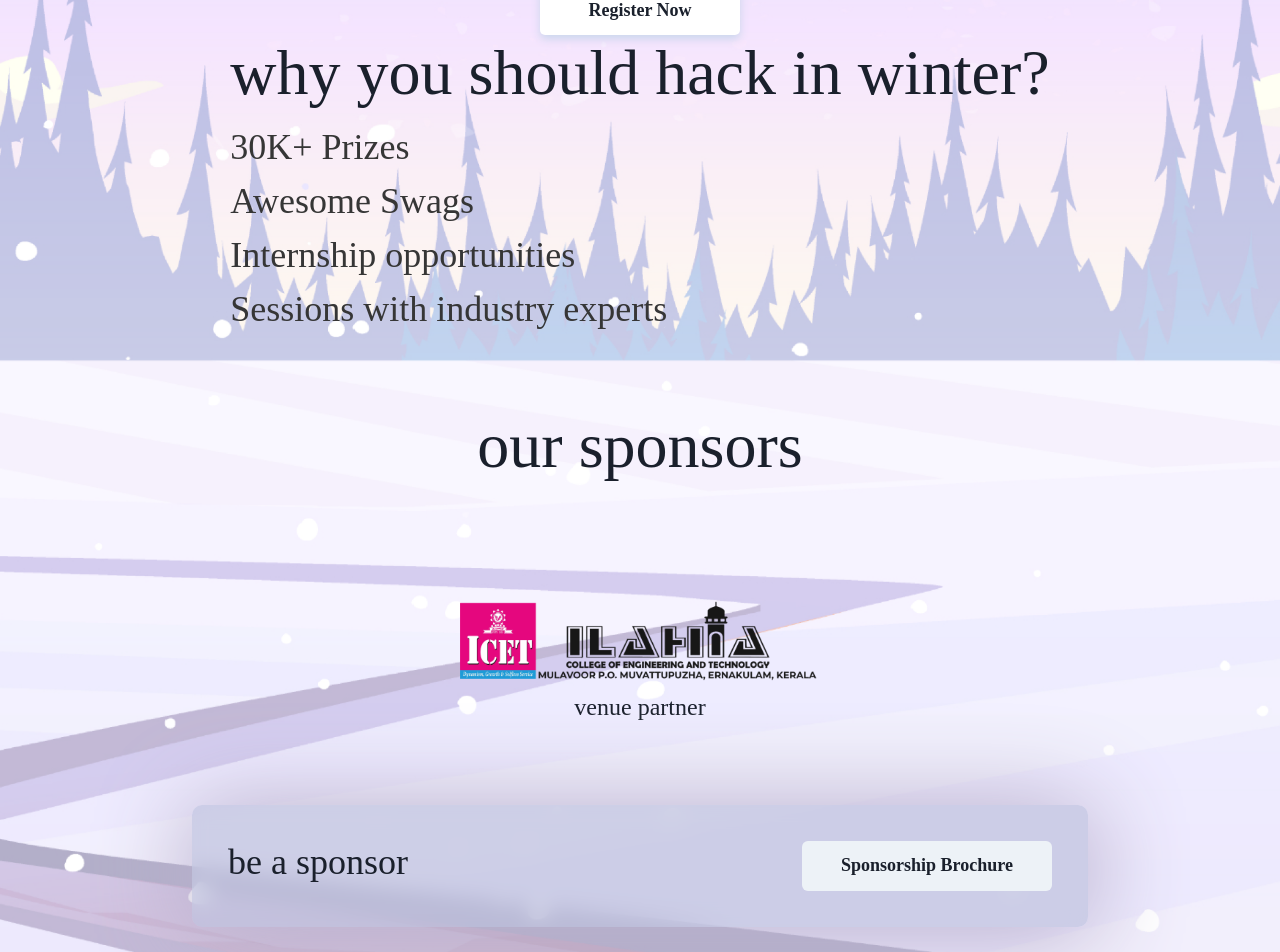
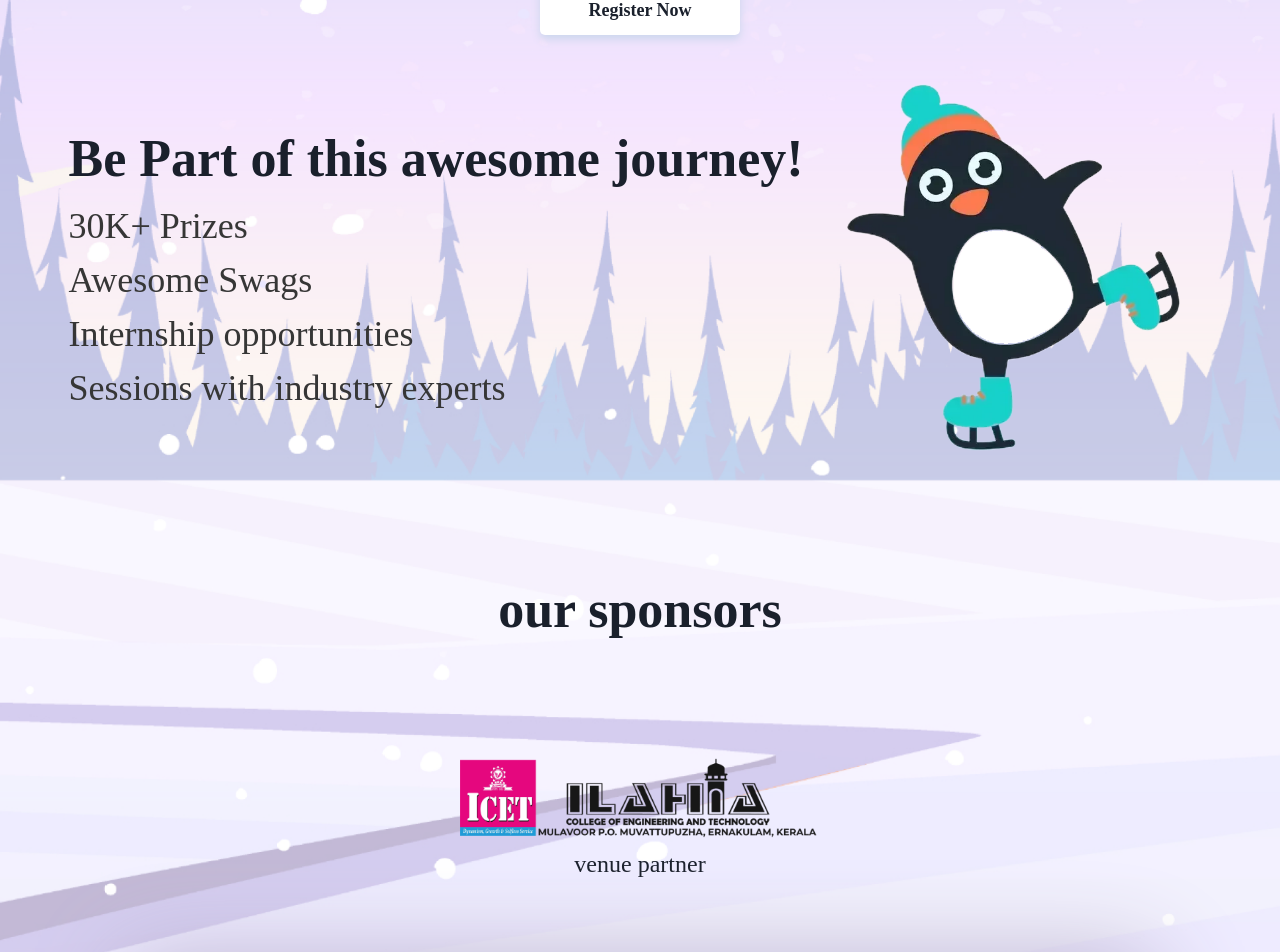
Before and after one commit to iedcicet/winterhack, a React app: page / in a window 1280 px wide. Shown: the part 580-1532 px from the top of the page. Built offline with nearby package versions, Linux system fonts and the light colour scheme.

Commit message:
make resposive

```diff
--- a/src/sections/Landing/Sponsors.tsx
+++ b/src/sections/Landing/Sponsors.tsx
@@ -5,13 +5,26 @@ import ICET from '../../../assets/images/sponsors/ICET.png';
 
 const Sponsors = () => (
     <VStack marginInline="36px" marginBlock="72px">
-        <Heading marginBlockEnd="36px" fontSize="64px" fontFamily="Chillax" fontWeight="400">
+        <Heading
+            marginBlockEnd="36px"
+            fontSize={{
+                base: '48px',
+                md: '52px',
+            }}
+            fontFamily="Chillax"
+            fontWeight="600"
+        >
             our sponsors
         </Heading>
         <Sponsor logo={ICET} type="venue partner" />
         <Flex
             backgroundColor="rgba(190, 193, 221, 0.7)"
-            width="70vw"
+            width={{
+                base: '90vw',
+                md: '80vw',
+            }}
+            flexDirection="column"
+            rowGap="16px"
             justifyContent="space-between"
             paddingInline="36px"
             columnGap="36px"
--- a/src/sections/Landing/Why.tsx
+++ b/src/sections/Landing/Why.tsx
@@ -1,20 +1,48 @@
+import React from 'react';
 import { HStack, VStack, Heading, Text, Image } from '@chakra-ui/react';
-import React from 'react';
-import codingPenguin from '../../../assets/images/penguin.png';
+import skating from '../../../assets/images/skating.png';
 
 const Why = () => (
-    <HStack marginInline="36px">
+    <HStack
+        marginInline={{
+            base: '16px',
+            md: '32px',
+        }}
+        marginBlock="36px"
+    >
         <VStack alignItems="flex-start">
-            <Heading fontSize="64px" fontFamily="Chillax" fontWeight="400">
-                why you should hack in winter?
+            <Heading
+                fontSize={{
+                    base: '36px',
+                    md: '52px',
+                }}
+                fontFamily="Chillax"
+                fontWeight="600"
+            >
+                Be Part of this awesome journey!
             </Heading>
-            <Text textColor="#363636" fontFamily="Chillax" fontSize="36px">
+            <Text
+                textColor="#363636"
+                fontFamily="Chillax"
+                fontSize={{
+                    base: '18px',
+                    md: '36px',
+                }}
+            >
                 30K+ Prizes <br />
                 Awesome Swags <br />
                 Internship opportunities <br />
                 Sessions with industry experts
             </Text>
         </VStack>
+        <Image
+            display={{
+                base: 'none',
+                md: 'block',
+            }}
+            maxHeight="400px"
+            src={skating}
+        />
     </HStack>
 );
 export default Why;
```
